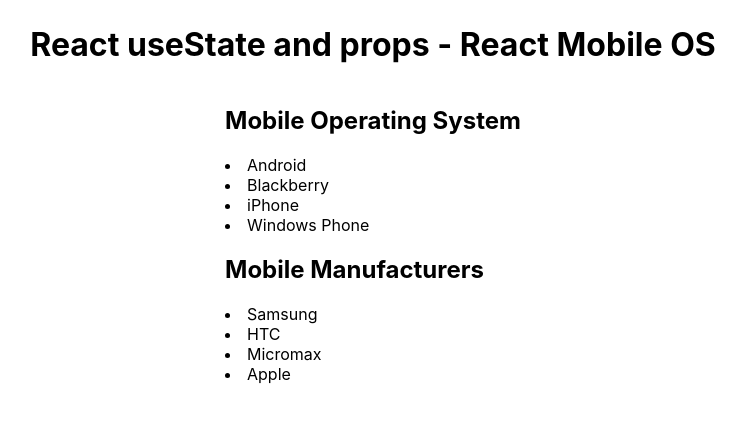
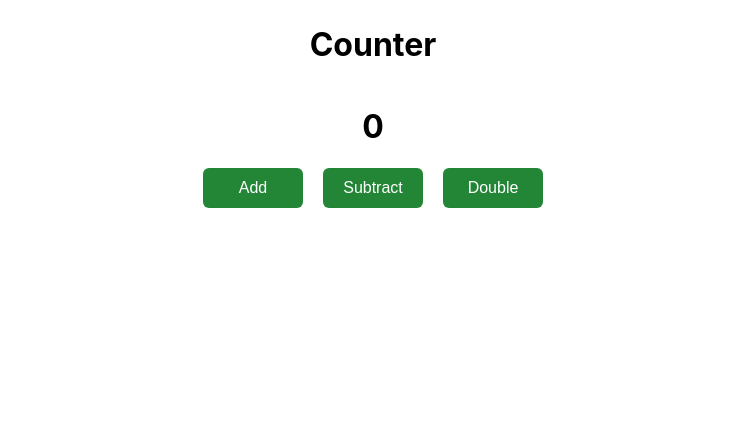
Before and after one commit to paarugsethi/class2, a React (Create React App) app: page / in a window 1280 px wide. Shown: the top 422 px of the page, without its empty margins (267-1013 px from the left). Built offline with nearby package versions, Linux system fonts and the light colour scheme; the HTML template or start-up script is replaced by a standard one.

Commit message:
Counter App commit

```diff
--- a/src/App.js
+++ b/src/App.js
@@ -1,12 +1,11 @@
 import React from 'react';
 import styles from './App.module.css';
-import List from './Components/UseStateMobile/ListExpost';
+import Counter from './Counter/Counter';
 
 function App() {
   return (
     <div style= {{margin: 4}} className={styles.App}>
-      <h1>React useState and props - React Mobile OS</h1>
-      <List/>
+      <Counter/>
     </div>
   );
 }
--- /dev/null
+++ b/src/Counter/Counter.jsx
@@ -0,0 +1,27 @@
+import React, { useState } from "react";
+import styles from "./Counter.module.css";
+
+export default function Counter(){
+    const [counter, setCounter] = useState(0);
+
+    function handleClick(num){
+        setCounter(counter + num);
+    };
+
+    function handleDoubleClick(){
+        setCounter(counter * 2);
+    };
+
+    return (
+        <>
+            <h1>Counter</h1>
+            <h1>{counter}</h1>
+            <div className={styles.ButtonDiv}>
+                <button className={styles.Button} onClick={() => handleClick(1)}>Add</button>
+                <button className={styles.Button} onClick={() => handleClick(-1)}>Subtract</button>
+                <button className={styles.Button} onClick={() => handleDoubleClick()}>Double</button>
+            </div>
+        </>
+    )
+
+}
--- /dev/null
+++ b/src/Counter/Counter.module.css
@@ -0,0 +1,16 @@
+.ButtonDiv{
+    display: flex;
+    flex-direction: row;
+    gap: 20px;
+}
+
+.Button{
+    border: none;
+    background-color: #238636;
+    color: white;
+    width: 100px;
+    height: 40px;
+    font-size: 16px;
+    border-radius: 6px;
+    cursor: pointer;
+}
```
